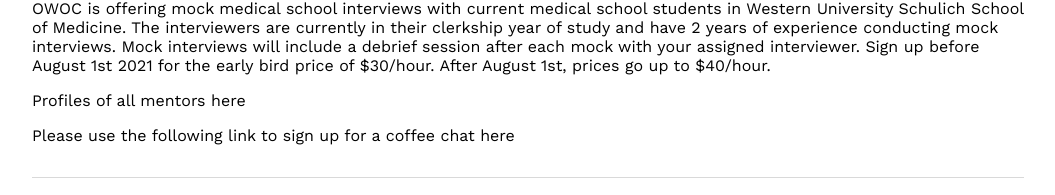
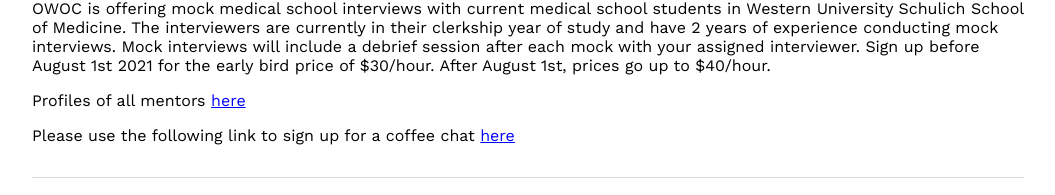
Before and after one commit to donghee214/owoc, a React (Create React App) app: page /initiatives in a window 1280 px wide. Shown: the part 750-945 px from the top of the page, without its empty margins (112-1167 px from the left). Built offline with nearby package versions, Linux system fonts and the light colour scheme.

Commit message:
add links to initiatives page

```diff
--- a/src/initiatives/initiatives.css
+++ b/src/initiatives/initiatives.css
@@ -28,3 +28,7 @@
 .initiatives-top-image{
   width: 100%;
 }
+
+.initiatives-link{
+  color: blue;
+}
--- a/src/initiatives/initiatives.js
+++ b/src/initiatives/initiatives.js
@@ -8,20 +8,20 @@
   const initiatives = [{
     title: "Mock Medical School Interviews",
     body: "OWOC is offering mock medical school interviews with current medical school students in Western University Schulich School of Medicine. The interviewers are currently in their clerkship year of study and have 2 years of experience conducting mock interviews. Mock interviews will include a debrief session after each mock with your assigned interviewer. Sign up before August 1st 2021 for the early bird price of $30/hour. After August 1st, prices go up to $40/hour.",
-    mentorsLink: "",
-    signupLink: "",
+    mentorsLink: "https://drive.google.com/file/d/1OhaKwC8ijvKe29XpU254v0TgL9cDFvtJ/view?usp=sharing",
+    signupLink: "https://docs.google.com/forms/u/1/d/18bqSqGC1kutQIyjvh4qtogOw1shYC1iwaJNvmjwcNQA/edit?usp=forms_home&ths=true",
   },
   {
     title: "Medical School Coffee Chats",
     body: "OWOC is offering coffee chats with current medical students in Western University Schulich School of Medicine. The students are currently in their clerkship year of study and can provide insight on the application process and medical school experience. Sign up before August 1st 2021 for the early bird price of $10/30mins. After August 1st, prices go up to $15/30mins.",
-    mentorsLink: "",
-    signupLink: "",
+    mentorsLink: "https://drive.google.com/file/d/1OhaKwC8ijvKe29XpU254v0TgL9cDFvtJ/view?usp=sharing",
+    signupLink: "https://docs.google.com/forms/d/1jfIVrk-GXNWOrbOHHbfyN3wFfnH-P1CD1o-pHmxnfQA/edit",
   },
   {
     title: "Tech Industry Networking Coffee Chats",
     body: "OWOC is offering coffee chats with current SWEs from large tech companies including Google, Microsoft, Citadel, and Shopify. This is a great opportunity for students currently seeking internships and new grad opportunities to network and develop a better understanding of the industry and interview processes. Sign up before July 15th 2021 for the early bird price of $10/30mins. After July 15th, prices go up to $15/30mins.",
-    mentorsLink: "",
-    signupLink: "",
+    mentorsLink: "https://drive.google.com/file/d/19HvLd-eyONMkq8blmYv-wgZZUrtSBK7h/view?usp=sharing",
+    signupLink: "https://docs.google.com/forms/d/1UL-HaIdLKmicOi-fFtNHUGfeQO4MxHNKNv_vR_S7Xu8/edit",
   },
   {
     title: "University Application Coffee Chats",
@@ -65,10 +65,10 @@
       {body}
     </p>
     <p>
-      Profiles of all mentors <a href={mentorsLink}>here</a>
+      Profiles of all mentors <a href={mentorsLink} className="initiatives-link"><u>here</u></a>
     </p>
     <p>
-      Please use the following link to sign up for a coffee chat <a href={signupLink}>here</a>
+      Please use the following link to sign up for a coffee chat <a href={signupLink} className="initiatives-link"><u>here</u></a>
     </p>
   </div>
 )
```
